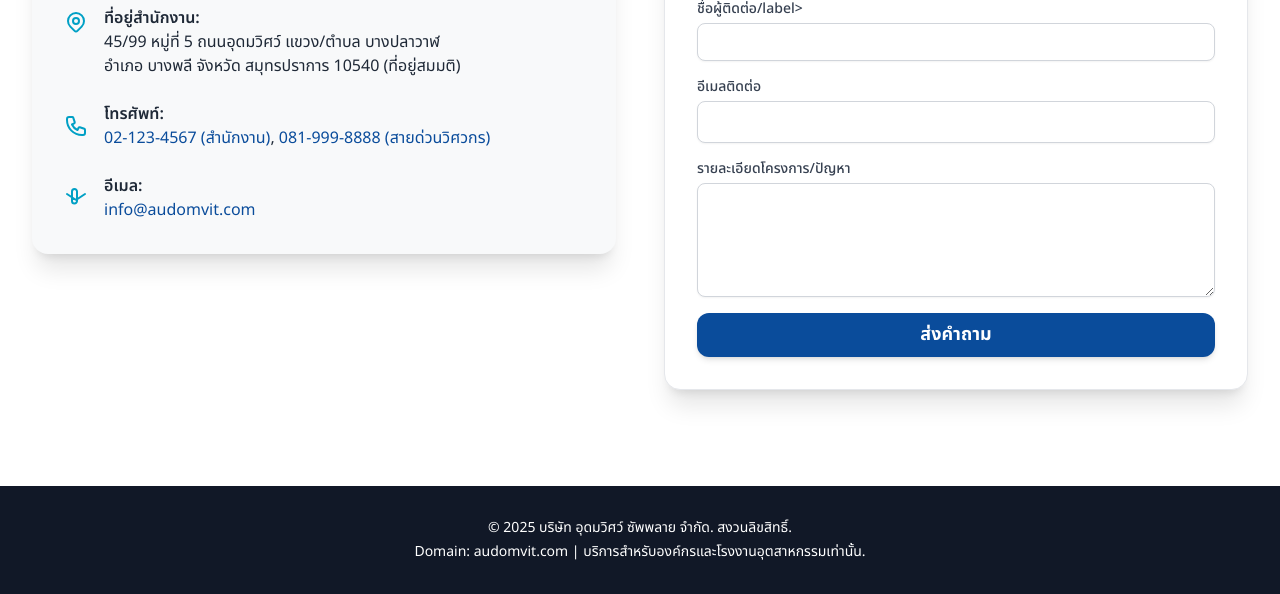
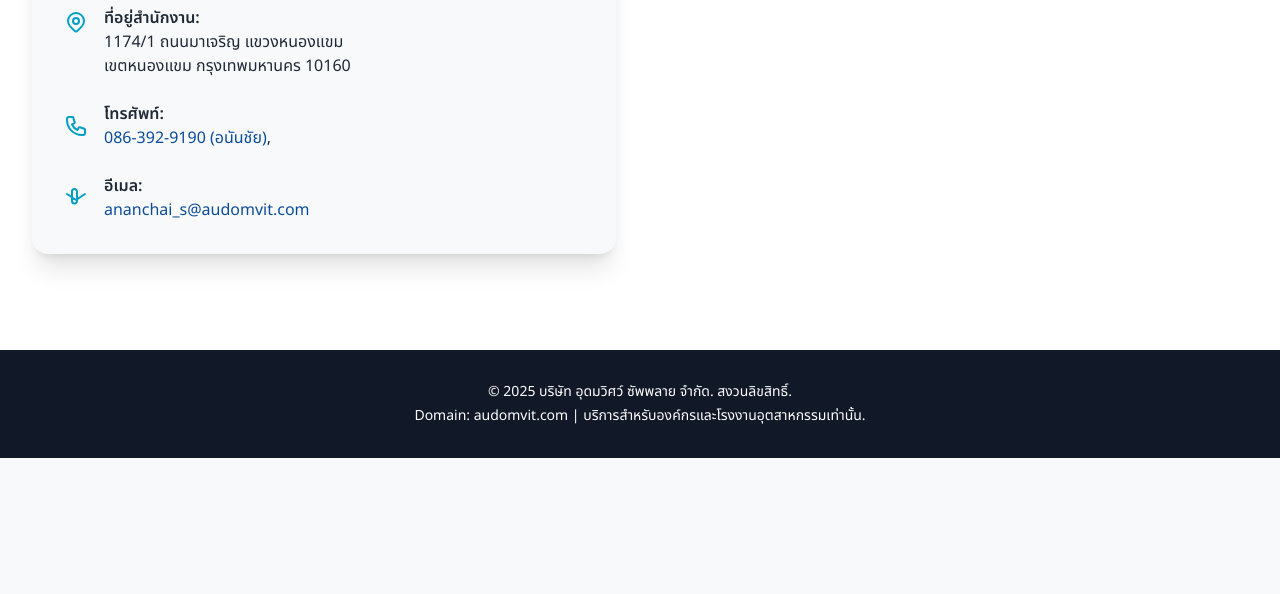
Before and after one commit to monkichi27/audomvit, a plain HTML site: page index.html in a window 1280 px wide. Shown: the part 2046-2640 px from the top of the page. After the commit the page ends 2504 px from the top, so only its background shows below. Drawn offline with nearby package versions, Linux system fonts and the light colour scheme.

Commit message:
Update index.html

```diff
--- a/index.html
+++ b/index.html
@@ -175,8 +175,8 @@
                         <svg xmlns="http://www.w3.org/2000/svg" class="h-6 w-6 text-accent-cyan flex-shrink-0 mt-1" fill="none" viewBox="0 0 24 24" stroke="currentColor"><path stroke-linecap="round" stroke-linejoin="round" stroke-width="2" d="M17.657 16.657L13.414 20.9a1.998 1.998 0 01-2.828 0l-4.243-4.243a8 8 0 1111.314 0z" /><path stroke-linecap="round" stroke-linejoin="round" stroke-width="2" d="M15 11a3 3 0 11-6 0 3 3 0 016 0z" /></svg>
                         <div>
                             <p class="font-semibold">ที่อยู่สำนักงาน:</p>
-                            <p>45/99 หมู่ที่ 5 ถนนอุดมวิศว์ แขวง/ตำบล บางปลาวาฬ</p>
-                            <p>อำเภอ บางพลี จังหวัด สมุทรปราการ 10540 (ที่อยู่สมมติ)</p>
+                            <p>1174/1 ถนนมาเจริญ แขวงหนองแขม</p>
+                            <p>เขตหนองแขม กรุงเทพมหานคร 10160</p>
                         </div>
                     </div>
 
@@ -184,8 +184,7 @@
                         <svg xmlns="http://www.w3.org/2000/svg" class="h-6 w-6 text-accent-cyan flex-shrink-0" fill="none" viewBox="0 0 24 24" stroke="currentColor"><path stroke-linecap="round" stroke-linejoin="round" stroke-width="2" d="M3 5a2 2 0 012-2h3.28a1 1 0 01.948.684l1.498 4.493a1 1 0 01-.502 1.21l-2.257 1.13a11.042 11.042 0 005.516 5.516l1.13-2.257a1 1 0 011.21-.502l4.493 1.498a1 1 0 01.684.949V19a2 2 0 01-2 2h-1C9.716 21 3 14.284 3 6V5z" /></svg>
                         <div>
                             <p class="font-semibold">โทรศัพท์:</p>
-                            <a href="tel:02-123-4567" class="text-primary-blue hover:text-accent-cyan transition duration-300">02-123-4567 (สำนักงาน)</a>,
-                            <a href="tel:081-999-8888" class="text-primary-blue hover:text-accent-cyan transition duration-300">081-999-8888 (สายด่วนวิศวกร)</a>
+                            <a href="tel:086-392-9190" class="text-primary-blue hover:text-accent-cyan transition duration-300">086-392-9190 (อนันชัย)</a>,
                         </div>
                     </div>
 
@@ -193,17 +192,17 @@
                         <svg xmlns="http://www.w3.org/2000/svg" class="h-6 w-6 text-accent-cyan flex-shrink-0" fill="none" viewBox="0 0 24 24" stroke="currentColor"><path stroke-linecap="round" stroke-linejoin="round" stroke-width="2" d="M3 8l7.89 5.26a2 2 0 002.22 0L21 8m-8 7V5.5a2.5 2.5 0 00-5 0V15a2.5 2.5 0 005 0z" /></svg>
                         <div>
                             <p class="font-semibold">อีเมล:</p>
-                            <a href="mailto:info@audomvit.com" class="text-primary-blue hover:text-accent-cyan transition duration-300">info@audomvit.com</a>
+                            <a href="mailto:info@audomvit.com" class="text-primary-blue hover:text-accent-cyan transition duration-300">ananchai_s@audomvit.com</a>
                         </div>
                     </div>
                 </div>
 
                 <!-- Simple Contact Form (Placeholder functionality) -->
-                <div class="p-8 bg-white rounded-2xl shadow-xl border border-gray-200">
+                <!-- <div class="p-8 bg-white rounded-2xl shadow-xl border border-gray-200">
                     <h3 class="text-2xl font-bold text-gray-900 mb-4">ส่งข้อความถึงเรา</h3>
                     <form onsubmit="event.preventDefault(); alert('ข้อความของคุณถูกส่งแล้ว! เราจะติดต่อกลับโดยเร็วที่สุด');" class="space-y-4">
                         <div>
-                            <label for="name" class="block text-sm font-medium text-gray-700">ชื่อผู้ติดต่อ/label>
+                            <label for="name" class="block text-sm font-medium text-gray-700">ชื่อผู้ติดต่อ</label>
                             <input type="text" id="name" name="name" required class="mt-1 block w-full px-4 py-2 border border-gray-300 rounded-lg shadow-sm focus:ring-primary-blue focus:border-primary-blue">
                         </div>
                         <div>
@@ -218,7 +217,7 @@
                             ส่งคำถาม
                         </button>
                     </form>
-                </div>
+                </div> -->
             </div>
         </div>
     </section>
```
